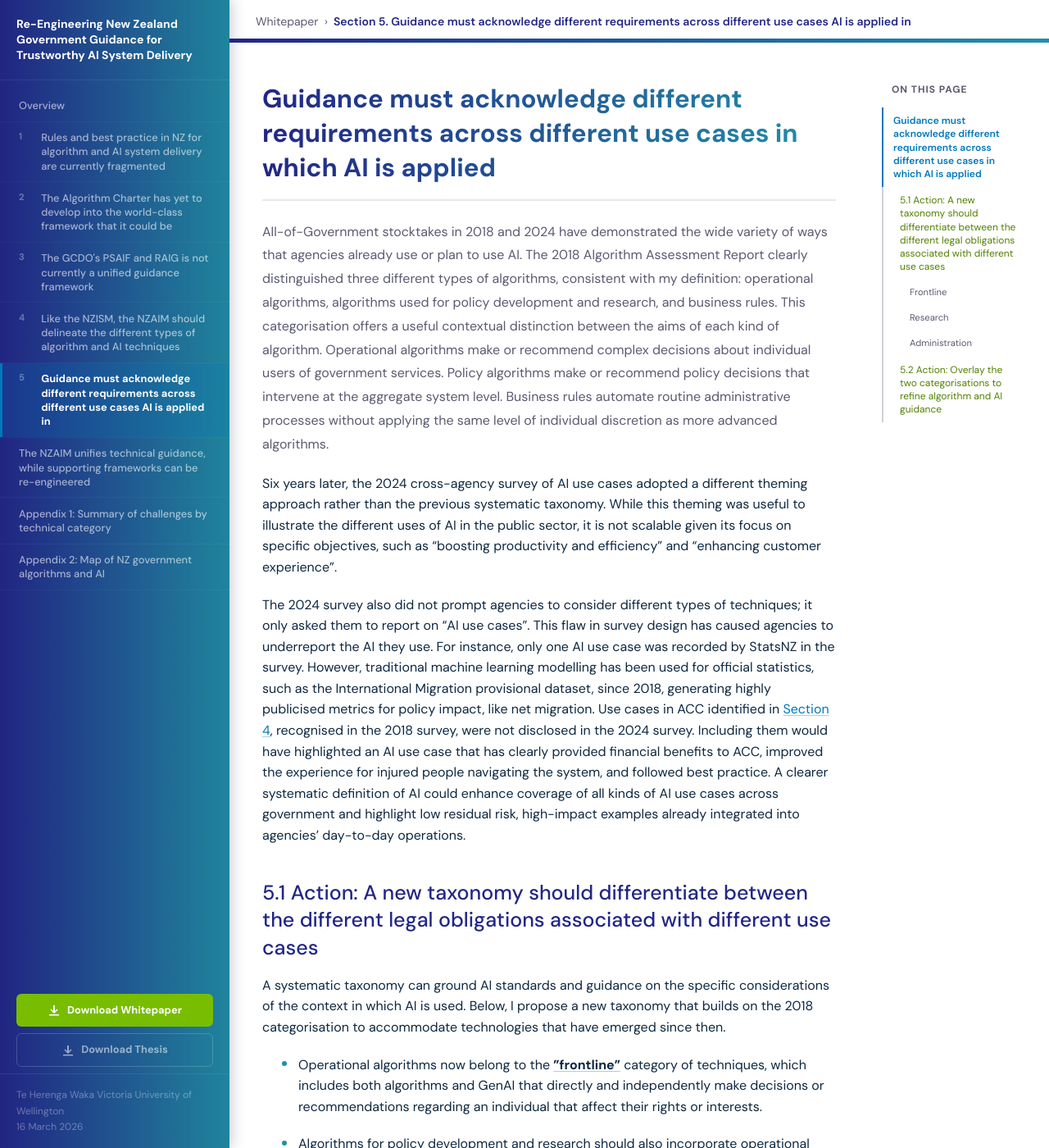
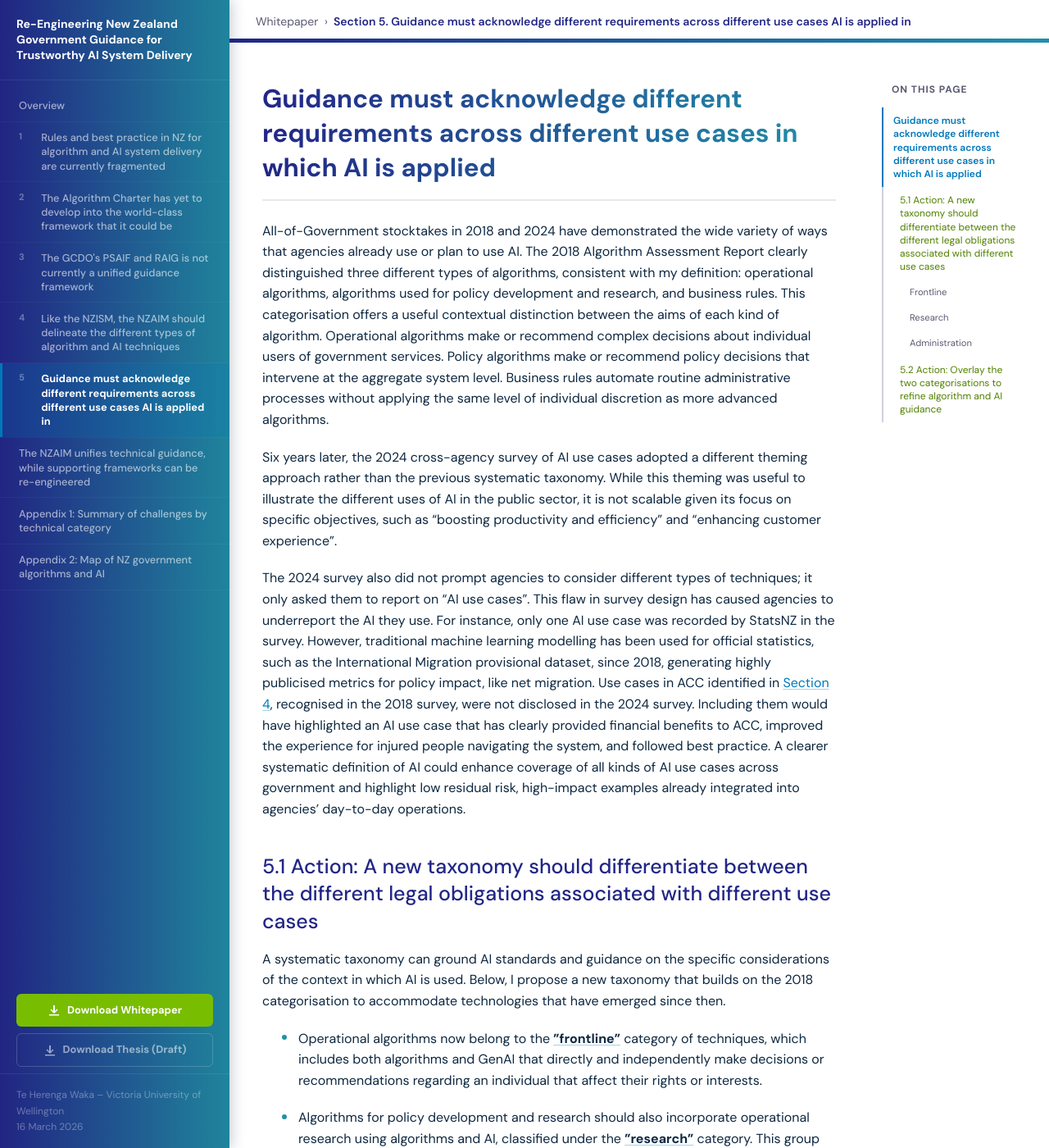
Before and after one commit to johnielb/NZAIM, a Jekyll site: the page built from _sections/05-section5.md, in a window 1280 px wide and 1400 px high. Shown: the whole window at 82% size. Built offline with Jekyll 4.4.1, drawn with Linux system fonts in a browser that asks for light colours.

Commit message:
Include remaining modified files from prior sessions
Co-Authored-By: Claude Sonnet 4.6 <noreply@anthropic.com>

```diff
--- a/_config.yml
+++ b/_config.yml
@@ -3,13 +3,13 @@ short_title: "NZAIM Whitepaper"
 description: "A whitepaper proposing a unified New Zealand Artificial Intelligence Manual"
 authors:
   - name: "Johniel Bocacao"
-    affiliation: "Te Herenga Waka Victoria University of Wellington"
+    affiliation: "Te Herenga Waka – Victoria University of Wellington"
   - name: "Ali Knott"
     affiliation: "Te Herenga Waka Victoria University of Wellington"
   - name: "Andrew Lensen"
-    affiliation: "Te Herenga Waka Victoria University of Wellington"
+    affiliation: "Te Herenga Waka – Victoria University of Wellington"
 date: "16 March 2026"
-institution: "Te Herenga Waka Victoria University of Wellington"
+institution: "Te Herenga Waka – Victoria University of Wellington"
 
 baseurl: "/NZAIM"
 url: ""
--- a/_includes/figure.html
+++ b/_includes/figure.html
@@ -40,7 +40,7 @@
 {%- endif -%}
 
 <figure class="figure figure--{{ fig_type }}{{ mod_classes }}"
-        id="{% if fig_id != '' %}{{ fig_id | downcase }}{% endif %}"
+        id="{% if fig_id != '' %}{{ fig_id | downcase | replace: '_', '-' }}{% endif %}"
         role="figure"
         aria-label="{{ fig_alt | xml_escape }}">
 
--- a/_includes/nav.html
+++ b/_includes/nav.html
@@ -103,7 +103,7 @@
 </a>
 <a class="sidebar__download sidebar__download--secondary" href="{{ '/assets/thesis.pdf' | relative_url }}" download>
   <svg viewBox="0 0 16 16" fill="currentColor" aria-hidden="true"><path d="M8 12l-4.5-4.5 1.06-1.06L7 8.88V2h2v6.88l2.44-2.44 1.06 1.06L8 12zM2 13h12v1.5H2V13z"/></svg>
-  Download Thesis
+  Download Thesis (Draft)
 </a>
 
 <div class="sidebar__footer">
--- a/_layouts/cover.html
+++ b/_layouts/cover.html
@@ -11,7 +11,7 @@ layout: default
     <!-- <p class="cover__subtitle">Authors</p> -->
     <p class="cover__authors">
       {% for author in site.authors %}
-        {{ author.name }}{% unless forloop.last %},&nbsp;{% endunless %}
+        {{ author.name }}{% unless forloop.last %}, {% endunless %}
       {% endfor %}
     </p>
     <p class="cover__institution">{{ site.institution }}</p>
--- a/_sass/_typography.scss
+++ b/_sass/_typography.scss
@@ -141,7 +141,7 @@
   // ─── Takeaway blockquote ────────────────────────────────────────────────────
   // Single-paragraph, non-italic blockquotes = section takeaways.
   // Excludes figure captions (p > em:only-child) and legislation cards (p + p).
-  blockquote:not(:has(p > em:only-child)):not(:has(p + p)) {
+  blockquote:not(:has(p > em)):not(:has(p + p)) {
     display: flex;
     align-items: center;
     gap: $sp-5;
@@ -439,13 +439,6 @@
       text-decoration-color: $navy;
     }
   }
-
-  // ─── Section intro paragraph (first p after h1) ────────────────────────────
-  h1 + p {
-    // font-size: $text-md;
-    color: $text-light;
-    line-height: $leading-loose;
-  }
 }
 
 @keyframes fn-tip-scroll {
```
